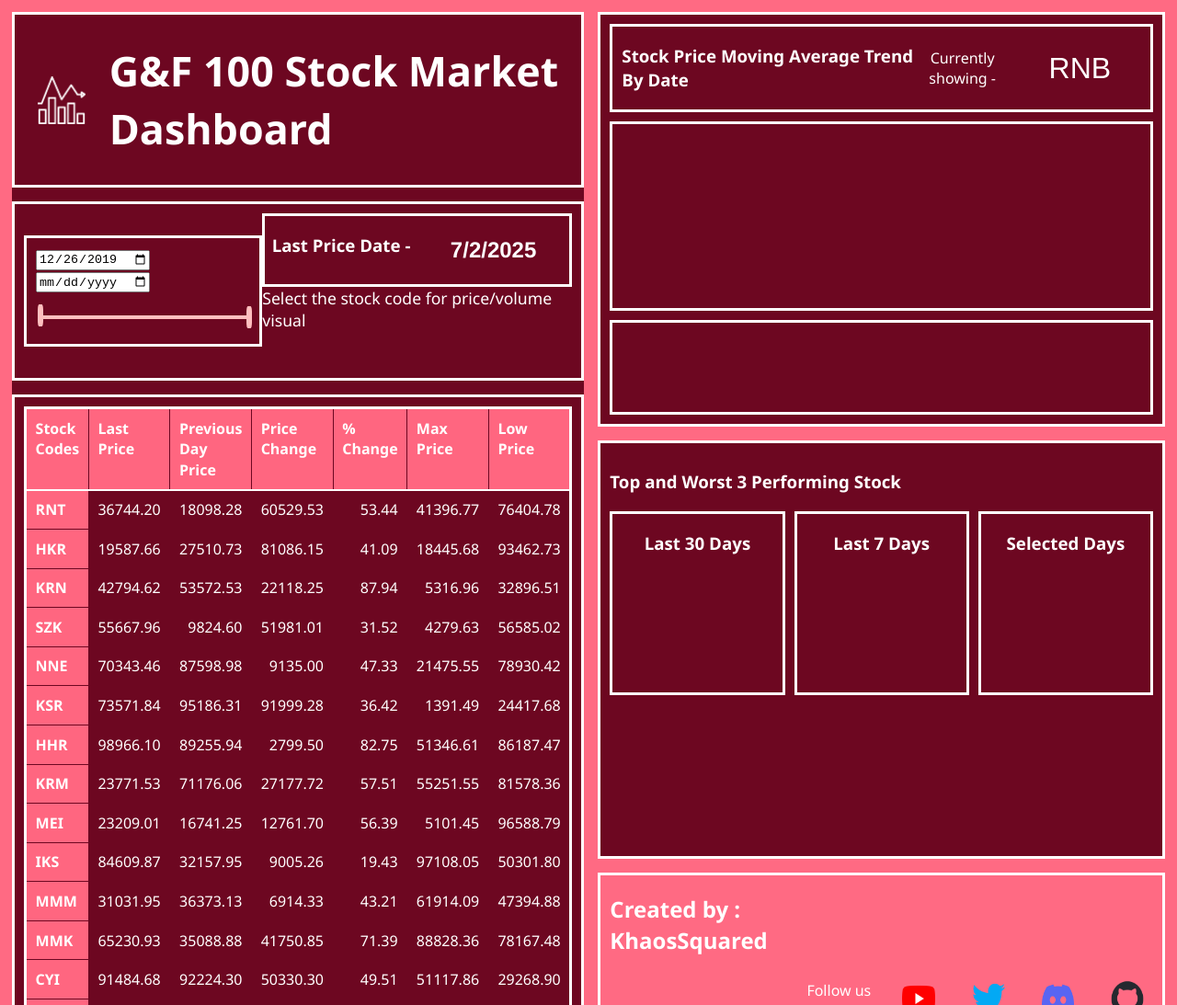
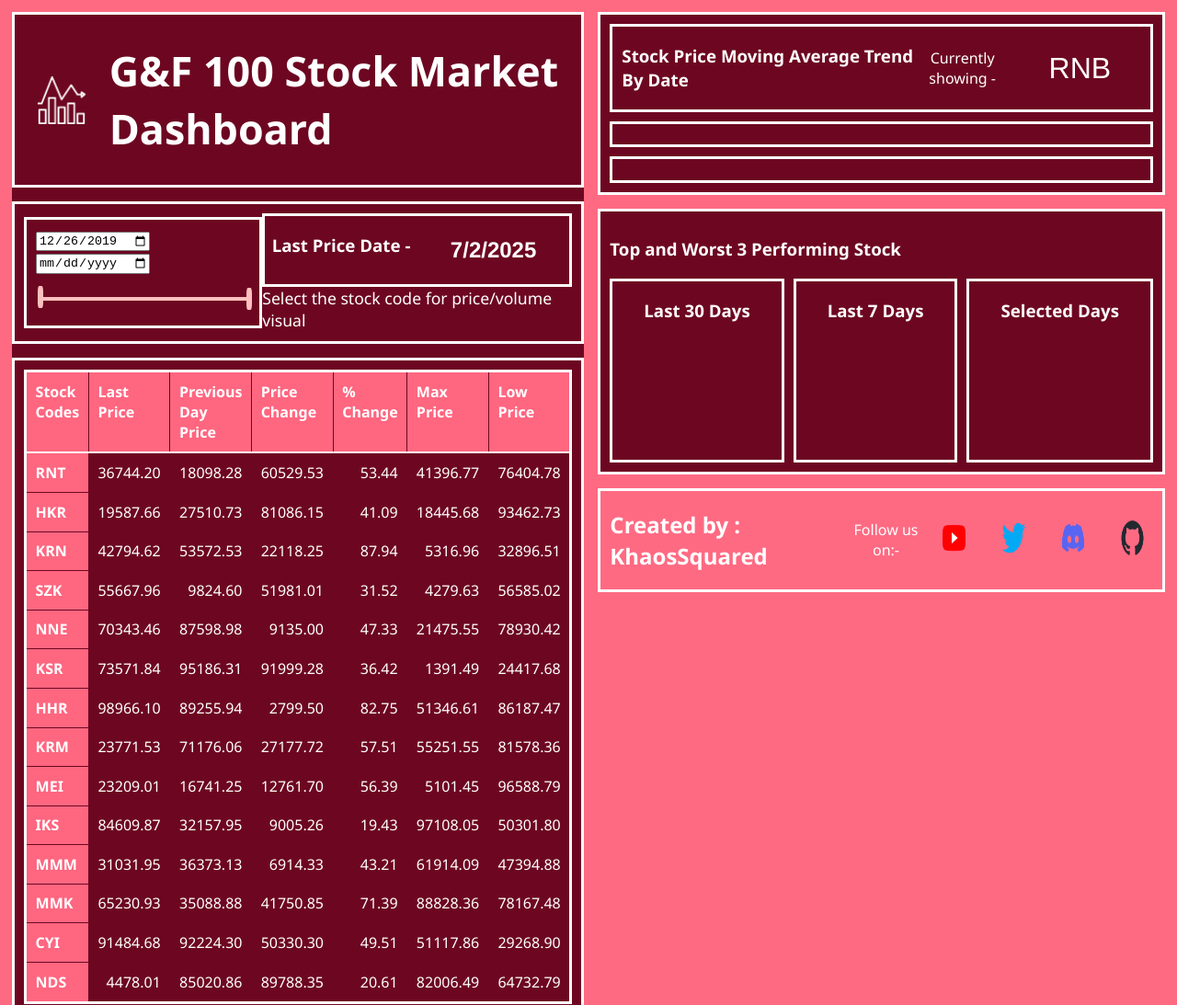
Before and after one commit to rayos-vt/rayos-vt.github.io, a plain HTML site: page index.html in a window 1280 px wide. Shown: the top 1093 px of the page at 92% size. Drawn offline with nearby package versions, Linux system fonts and the light colour scheme.

Commit message:
Grouped css elements by left/right, changed certain displays from grid to flex

```diff
--- a/styles/style.css
+++ b/styles/style.css
@@ -29,25 +29,11 @@ main {
   /* border: solid; */
 }
 
-canvas {
-  height: 10px;
-}
-
-.chart-container {
-  height:100px;
-}
-
+/* Main content of left/top side of page */
 #left-side {
-  /* height: cont; */
-  display: grid;
-  grid-template-rows: .4fr .7fr 1.8fr;
+  display: flex;
+  flex-direction: column;
   background-color: #6d0721;
-  gap: 15px;
-}
-
-#right-side {
-  display: grid;
-  /*grid-template-rows: 1.8fr 1fr; */
   gap: 15px;
 }
 
@@ -116,8 +102,7 @@ canvas {
 table {
   /* display: block;  */
   overflow-y: scroll;
-  /* width: 100%; */
-  max-height: inherit;
+  width: inherit;
   border-collapse: collapse;
   border-top: 1px solid #999;
   border-bottom: 1px solid #999;
@@ -126,15 +111,14 @@ table {
   border: solid;
 }
 
-th,
-td {
+thead {
+  border-bottom: solid 2px;
+}
+
+th, td {
   vertical-align: top;
   padding: 0.6em;
   border: solid 1px #6d0721;
-}
-
-thead {
-  border-bottom: solid 2px;
 }
 
 td {
@@ -142,9 +126,24 @@ td {
   text-align: right;
 }
 
+/* Main content of right/bottom side of page */
+#right-side {
+  display: flex;
+  flex-direction: column;
+  gap: 15px;
+}
+
+canvas {
+  height: 10px;
+}
+
+.chart-container {
+  height:100px;
+}
+
 #moving-averages {
-  display: grid;
-  grid-template-rows: .25fr 1fr .5fr;
+  display: flex;
+  flex-direction: column;
   background-color: #6d0721;
   gap: 10px;
   padding: 10px;
@@ -185,13 +184,13 @@ td {
 }
 
 #day-average-group {
-  display: grid;
+  display: flex;
   text-align: center;
-  grid-template-columns: 1fr 1fr 1fr;
   gap: 10px;
 }
 
 .day-average {
+  flex-grow: 1;
   min-height: inherit;
   height: 200px;
   border: solid;
@@ -205,8 +204,8 @@ td {
   }
 
   footer {
-    display: grid;
-    grid-template-columns: 1fr 2fr;
+    display: flex;
+    /* grid-template-columns: 1fr 2fr; */
     padding-left: 10px;
     border: solid;
   }
@@ -218,9 +217,10 @@ td {
     margin: auto;
   }
   .icon {
-    height: 6vh;
+    height: 8vh;
   }
 }
+
 @media (min-width: 600px) { /*Portrait mode*/
   main {
   }
```
